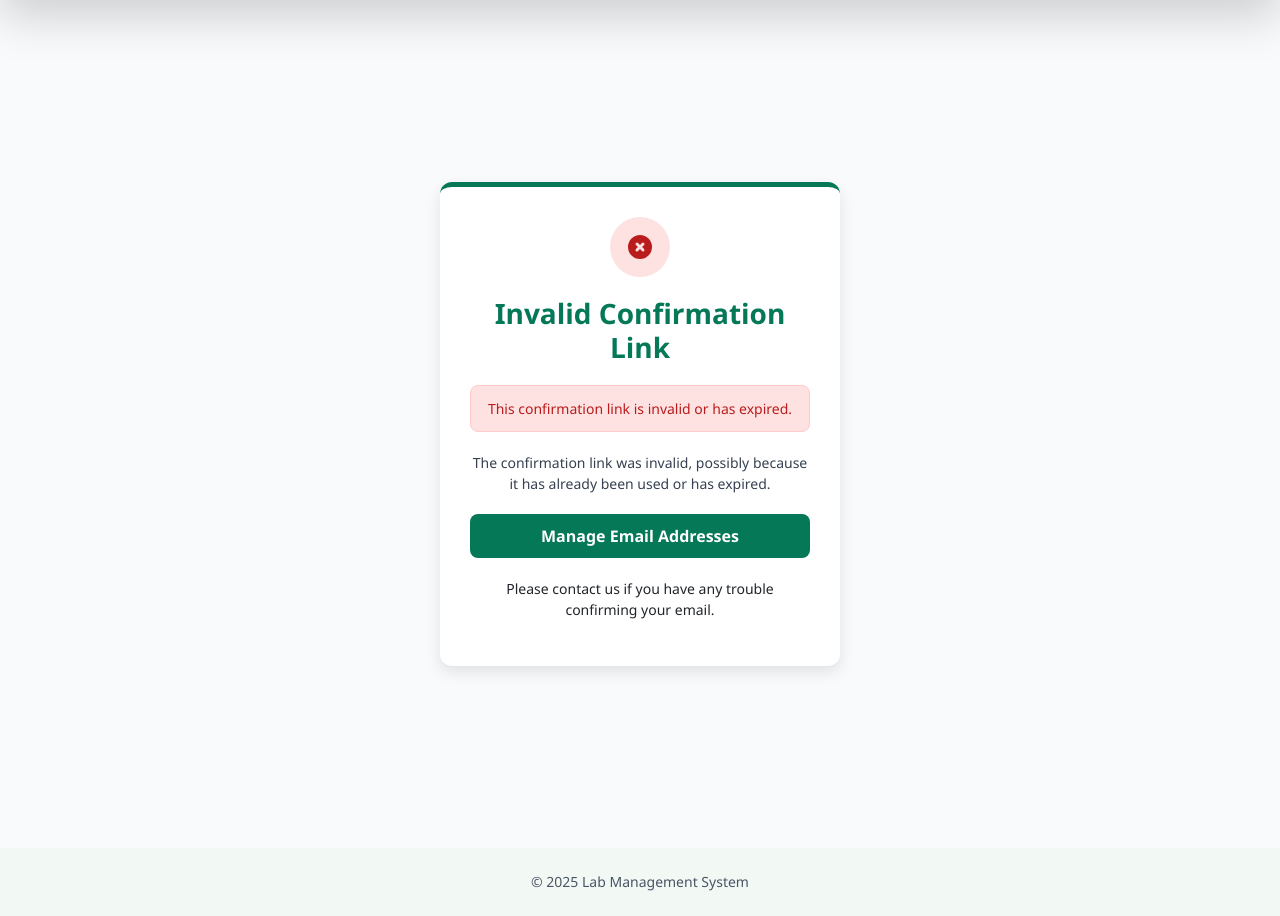
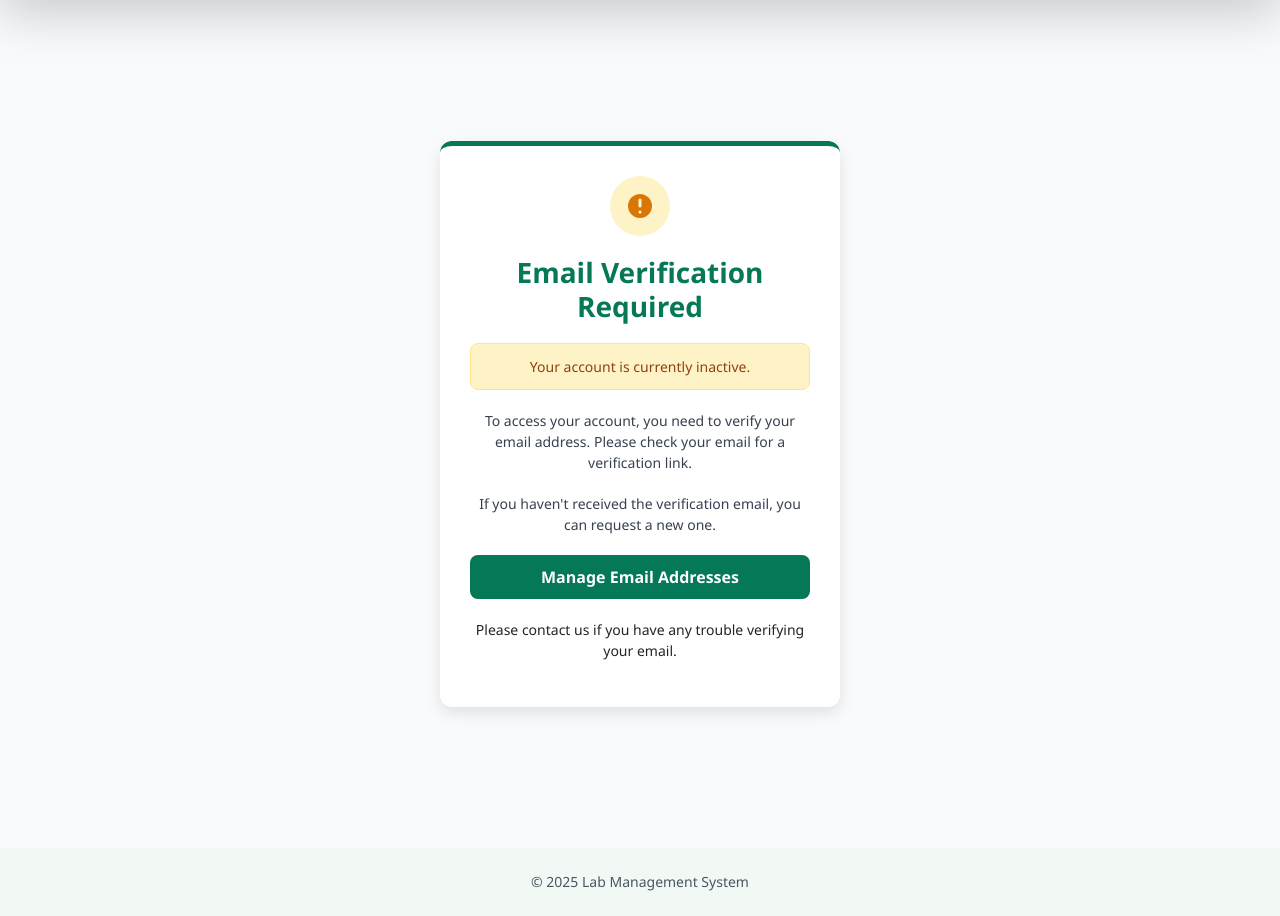
Before and after one commit to ayubsoft254/lab_mgmt_sys, a Django app: page /accounts/inactive/ in a window 1280 px wide. Shown: the part 72-988 px from the top of the page. Run offline with Django 5.2, Linux system fonts and the light colour scheme; parts of the project's set-up code (start-up, migrations or seed data) failed here and were passed over.

Commit message:
feat: update email confirmation and account inactive templates with improved messaging and styling

```diff
--- a/templates/account/account_inactive.html
+++ b/templates/account/account_inactive.html
@@ -1,7 +1,7 @@
 {% extends "base.html" %}
 {% load i18n %}
 
-{% block title %}{% trans "Confirm Email Address" %}{% endblock %}
+{% block title %}{% trans "Email Verification Required" %}{% endblock %}
 
 {% block content %}
 <style>
@@ -13,7 +13,7 @@ body {
 }
 
 /* Container */
-.confirm-container {
+.verify-container {
     display: flex;
     justify-content: center;
     align-items: center;
@@ -22,7 +22,7 @@ body {
 }
 
 /* Card */
-.confirm-card {
+.verify-card {
     width: 100%;
     max-width: 400px;
     background-color: #ffffff;
@@ -33,7 +33,7 @@ body {
 }
 
 /* Title */
-.confirm-title {
+.verify-title {
     text-align: center;
     color: #047857;
     font-size: 28px;
@@ -42,7 +42,7 @@ body {
 }
 
 /* Paragraph */
-.confirm-description {
+.verify-description {
     font-size: 14px;
     color: #374151;
     margin-bottom: 20px;
@@ -50,10 +50,10 @@ body {
 }
 
 /* Icon */
-.confirm-icon {
+.verify-icon {
     width: 60px;
     height: 60px;
-    background-color: #d1fae5;
+    background-color: #fef3c7;
     border-radius: 50%;
     display: flex;
     align-items: center;
@@ -61,30 +61,14 @@ body {
     margin: 0 auto 20px;
 }
 
-.confirm-icon.warning {
-    background-color: #fef3c7;
-}
-
-.confirm-icon.error {
-    background-color: #fee2e2;
-}
-
-.confirm-icon svg {
+.verify-icon svg {
     width: 30px;
     height: 30px;
-    color: #047857;
-}
-
-.confirm-icon.warning svg {
     color: #d97706;
 }
 
-.confirm-icon.error svg {
-    color: #b91c1c;
-}
-
 /* Button */
-.confirm-button {
+.action-button {
     padding: 10px;
     background-color: #047857;
     color: #ffffff;
@@ -101,7 +85,7 @@ body {
     margin-top: 20px;
 }
 
-.confirm-button:hover {
+.action-button:hover {
     background-color: #065f46;
 }
 
@@ -121,67 +105,39 @@ body {
     text-align: center;
 }
 
-.status-message.success {
-    background-color: #d1fae5;
-    color: #065f46;
-    border: 1px solid #a7f3d0;
-}
-
 .status-message.warning {
     background-color: #fef3c7;
     color: #92400e;
     border: 1px solid #fde68a;
 }
-
-.status-message.error {
-    background-color: #fee2e2;
-    color: #b91c1c;
-    border: 1px solid #fecaca;
-}
 </style>
 
-<div class="confirm-container">
-  <div class="confirm-card">
-    {% if confirmation %}
-      <div class="confirm-icon">
-        <svg xmlns="http://www.w3.org/2000/svg" viewBox="0 0 20 20" fill="currentColor">
-          <path fill-rule="evenodd" d="M10 18a8 8 0 100-16 8 8 0 000 16zm3.707-9.293a1 1 0 00-1.414-1.414L9 10.586 7.707 9.293a1 1 0 00-1.414 1.414l2 2a1 1 0 001.414 0l4-4z" clip-rule="evenodd" />
-        </svg>
-      </div>
+<div class="verify-container">
+  <div class="verify-card">
+    <div class="verify-icon">
+      <svg xmlns="http://www.w3.org/2000/svg" viewBox="0 0 20 20" fill="currentColor">
+        <path fill-rule="evenodd" d="M18 10a8 8 0 11-16 0 8 8 0 0116 0zm-7 4a1 1 0 11-2 0 1 1 0 012 0zm-1-9a1 1 0 00-1 1v4a1 1 0 102 0V6a1 1 0 00-1-1z" clip-rule="evenodd" />
+      </svg>
+    </div>
 
-      <h2 class="confirm-title">{% trans "Confirm Email" %}</h2>
+    <h2 class="verify-title">{% trans "Email Verification Required" %}</h2>
 
-      <p class="confirm-description">
-        {% blocktrans with confirmation.email_address.email as email %}Please confirm that <strong>{{ email }}</strong> is your email address.{% endblocktrans %}
-      </p>
+    <div class="status-message warning">
+      {% trans "Your account is currently inactive." %}
+    </div>
 
-      <form method="post" action="{% url 'account_confirm_email' confirmation.key %}">
-        {% csrf_token %}
-        <button class="confirm-button" type="submit">{% trans "Confirm" %}</button>
-      </form>
+    <p class="verify-description">
+      {% blocktrans %}To access your account, you need to verify your email address. Please check your email for a verification link.{% endblocktrans %}
+    </p>
 
-    {% else %}
-      <div class="confirm-icon error">
-        <svg xmlns="http://www.w3.org/2000/svg" viewBox="0 0 20 20" fill="currentColor">
-          <path fill-rule="evenodd" d="M10 18a8 8 0 100-16 8 8 0 000 16zM8.707 7.293a1 1 0 00-1.414 1.414L8.586 10l-1.293 1.293a1 1 0 101.414 1.414L10 11.414l1.293 1.293a1 1 0 001.414-1.414L11.414 10l1.293-1.293a1 1 0 00-1.414-1.414L10 8.586 8.707 7.293z" clip-rule="evenodd" />
-        </svg>
-      </div>
+    <p class="verify-description">
+      {% blocktrans %}If you haven't received the verification email, you can request a new one.{% endblocktrans %}
+    </p>
 
-      <h2 class="confirm-title">{% trans "Invalid Confirmation Link" %}</h2>
-
-      <div class="status-message error">
-        {% trans "This confirmation link is invalid or has expired." %}
-      </div>
-
-      <p class="confirm-description">
-        {% blocktrans %}The confirmation link was invalid, possibly because it has already been used or has expired.{% endblocktrans %}
-      </p>
-
-      <a href="{% url 'account_email' %}" class="confirm-button">{% trans "Manage Email Addresses" %}</a>
-    {% endif %}
+    <a href="{% url 'account_email' %}" class="action-button">{% trans "Manage Email Addresses" %}</a>
 
     <p class="contact-text">
-      {% blocktrans %}Please contact us if you have any trouble confirming your email.{% endblocktrans %}
+      {% blocktrans %}Please contact us if you have any trouble verifying your email.{% endblocktrans %}
     </p>
   </div>
 </div>
```
Also changed, not shown: templates/account/email_confirm.html (+22 -46 lines).
